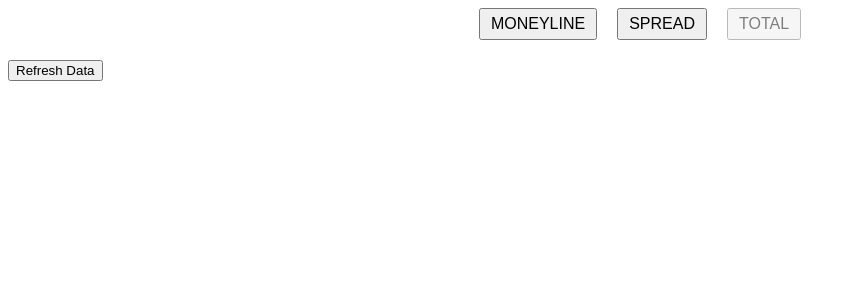
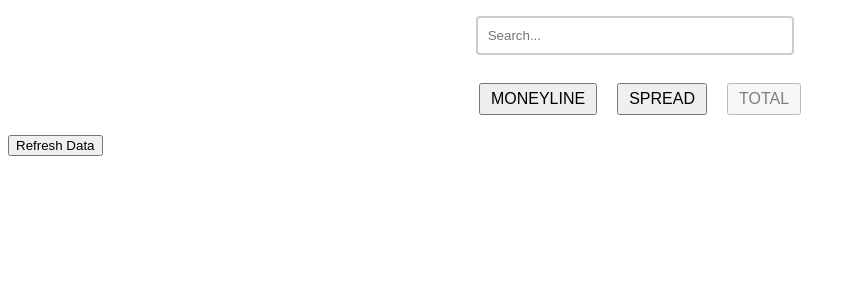
Before and after one commit to conwayn816/Better-Picks, a Flask app: page /total in a window 1280 px wide. Shown: the top 300 px of the page, without its empty margins (0-856 px from the left). Run offline with Flask 3, Linux system fonts and the light colour scheme; data that the repository does not hold is empty; parts of the project's set-up code (start-up, migrations or seed data) failed here and were passed over.

Commit message:
Web App update
Added search bar to webpage and also added comments in html files for readability.

```diff
--- a/templates/total.html
+++ b/templates/total.html
@@ -10,36 +10,18 @@
             margin: 50px auto;
             text-align: center;
         }
-        .box-title {
-            text-align: left;
-            margin-bottom: 10px;
+        .search-container {
+            margin-bottom: 20px;
+            margin-left: 37%;
         }
-        .box {
-            display: inline-block;
-            width: calc(70% - 20px);
-            margin-right: 20px;
-            margin-bottom: 20px;
-            background-color: #f0f0f0;
+        .search-container input[type=text] {
+            width: 40%;
             padding: 10px;
-            border: 1px solid #ccc;
-            border-radius: 5px;
-            box-shadow: 0 4px 8px rgba(0, 0, 0, 0.1);
-            transition: box-shadow 0.3s ease;
-        }
-        .box:hover {
-            box-shadow: 0 4px 12px rgba(0, 0, 0, 0.2);
-        }
-        .odds-container {
-            display: flex;
-            justify-content: space-between;
-            margin-top: 10px;
-            margin-right: 100px;
-        }
-        .line-container {
-            display: flex;
-            justify-content: space-between;
-            margin-top: 10px;
-            margin-right: 100px;
+            margin: 8px 0;
+            box-sizing: border-box;
+            border: 2px solid #ccc;
+            border-radius: 4px;
+            outline: none;
         }
         .button-container {
             text-align: center;
@@ -64,10 +46,39 @@
         .active {
             opacity: 0.5;
         }
+        .box {
+            display: inline-block;
+            width: calc(70% - 20px);
+            margin-right: 20px;
+            margin-bottom: 20px;
+            background-color: #f0f0f0;
+            padding: 10px;
+            border: 1px solid #ccc;
+            border-radius: 5px;
+            box-shadow: 0 4px 8px rgba(0, 0, 0, 0.1);
+            transition: box-shadow 0.3s ease;
+        }
+        .box:hover {
+            box-shadow: 0 4px 12px rgba(0, 0, 0, 0.2);
+        }
+        .odds-container {
+            display: flex;
+            justify-content: space-between;
+            margin-top: 10px;
+            margin-right: 100px;
+        }
     </style>
 </head>
 <body>
 
+<!-- Search bar -->
+<div class="search-container">
+    <form id="searchForm">
+        <input type="text" id="searchInput" placeholder="Search..." oninput="saveSearch()">
+    </form>
+</div>
+
+<!-- Buttons to switch between views -->
 <div class="button-container">
     <form action="/moneyline" method="post">
         <button name="view" value="Moneyline" {% if active_view == 'Moneyline' %}class="active"{% endif %}>MONEYLINE</button>
@@ -80,9 +91,18 @@
     </form>
 </div>
 
+<!-- Save user input from search bar -->
+<script>
+    function saveSearch() {
+        var searchInput = document.getElementById("searchInput").value;
+    }
+</script>
+
+<!-- Update data -->
 <script src="{{ url_for('static', filename='main.js') }}"></script>
 <button id="refreshButton" onClick="refreshDatabase()" >Refresh Data</button>
 
+<!-- Display game data -->
 <div class="container">
     {% for game in box_items %}
     <div class="box">
```
Also changed, not shown: templates/moneyline.html (+48 -26 lines), templates/spread.html (+48 -28 lines).
